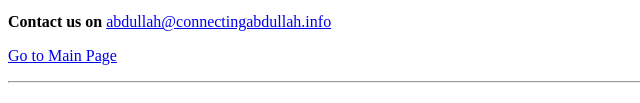
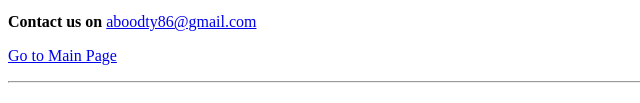
Before and after one commit to Abdullahmuslim7/ex1, a plain HTML site: page index.html in a window 1280 px wide. Shown: the part 301-404 px from the top of the page, without its empty margins (0-640 px from the left). Drawn offline with Linux system fonts and the light colour scheme.

Commit message:
Update index.html

```diff
--- a/index.html
+++ b/index.html
@@ -9,7 +9,7 @@
 
     <p>
       <strong>Contact us on </strong>
-      <a href="mailto:abdullah@connectingabdullah.info">abdullah@connectingabdullah.info</a>
+      <a href="mailto:aboodty86@gmail.com">aboodty86@gmail.com</a>
     </p>
 <p>
     <a href="main.html">Go to Main Page</a>
@@ -31,4 +31,5 @@
     <h4>sub Menu 1</h4>
     <h5>sub Menu 2</h5>
   </body>
+
 </html>
```
